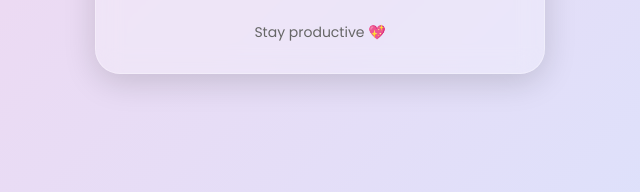
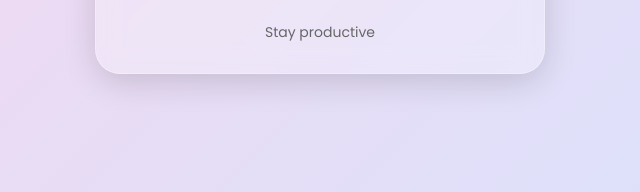
Before and after one commit to KrithiP06/mini_Project, a plain HTML site: page index.html in a window 1280 px wide. Shown: the part 439-631 px from the top of the page, 320-960 px from the left. Drawn offline with Linux system fonts and the light colour scheme.

Commit message:
Update title and footer text in index.html

```diff
--- a/index.html
+++ b/index.html
@@ -4,7 +4,7 @@
 <head>
     <meta charset="UTF-8">
     <meta name="viewport" content="width=device-width, initial-scale=1.0">
-    <title>Aesthetic To-Do List</title>
+    <title>To-Do List</title>
 
     <link rel="stylesheet" href="style.css">
 
@@ -25,7 +25,7 @@
         <ul id="taskList"></ul>
 
         <div class="footer">
-            Stay productive 💖
+            Stay productive
         </div>
     </div>
 
```
